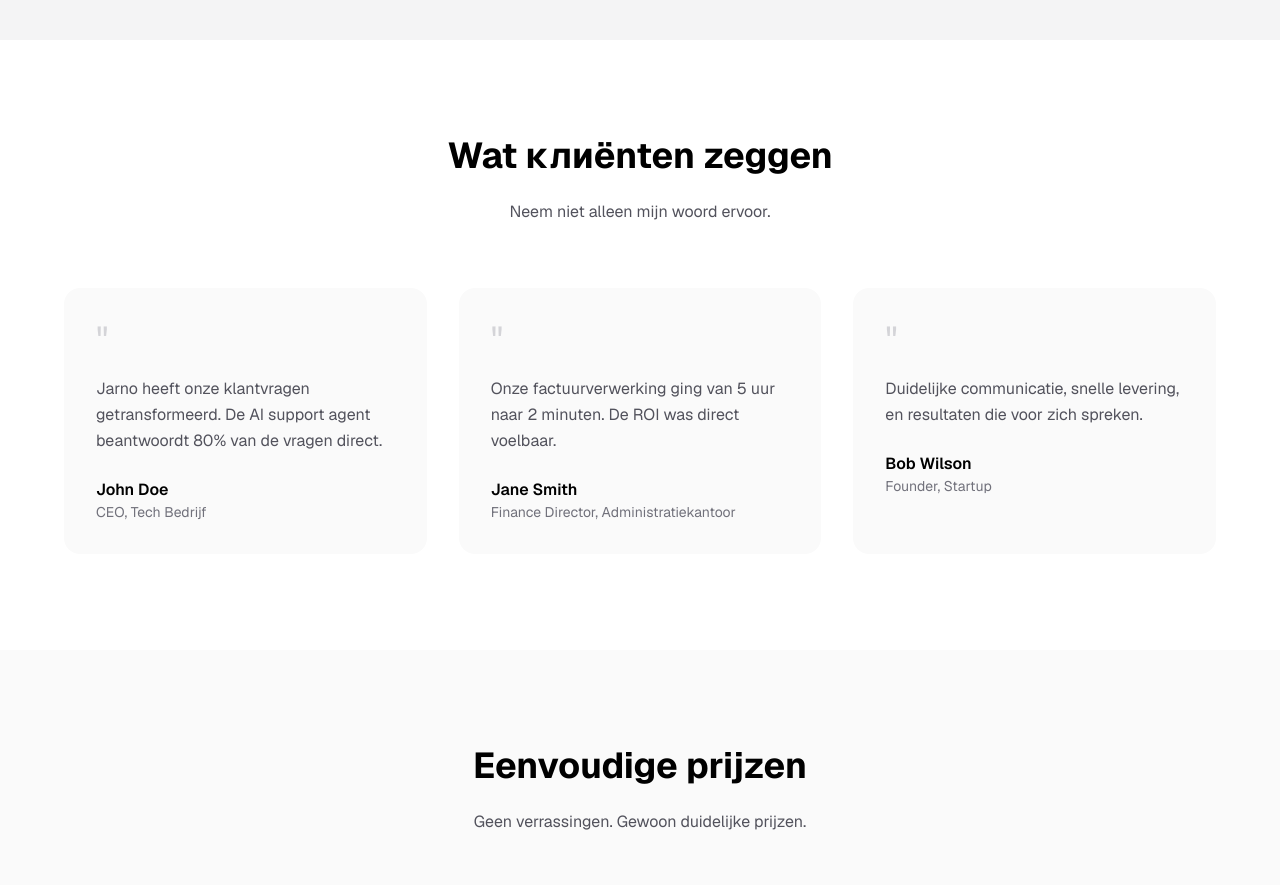
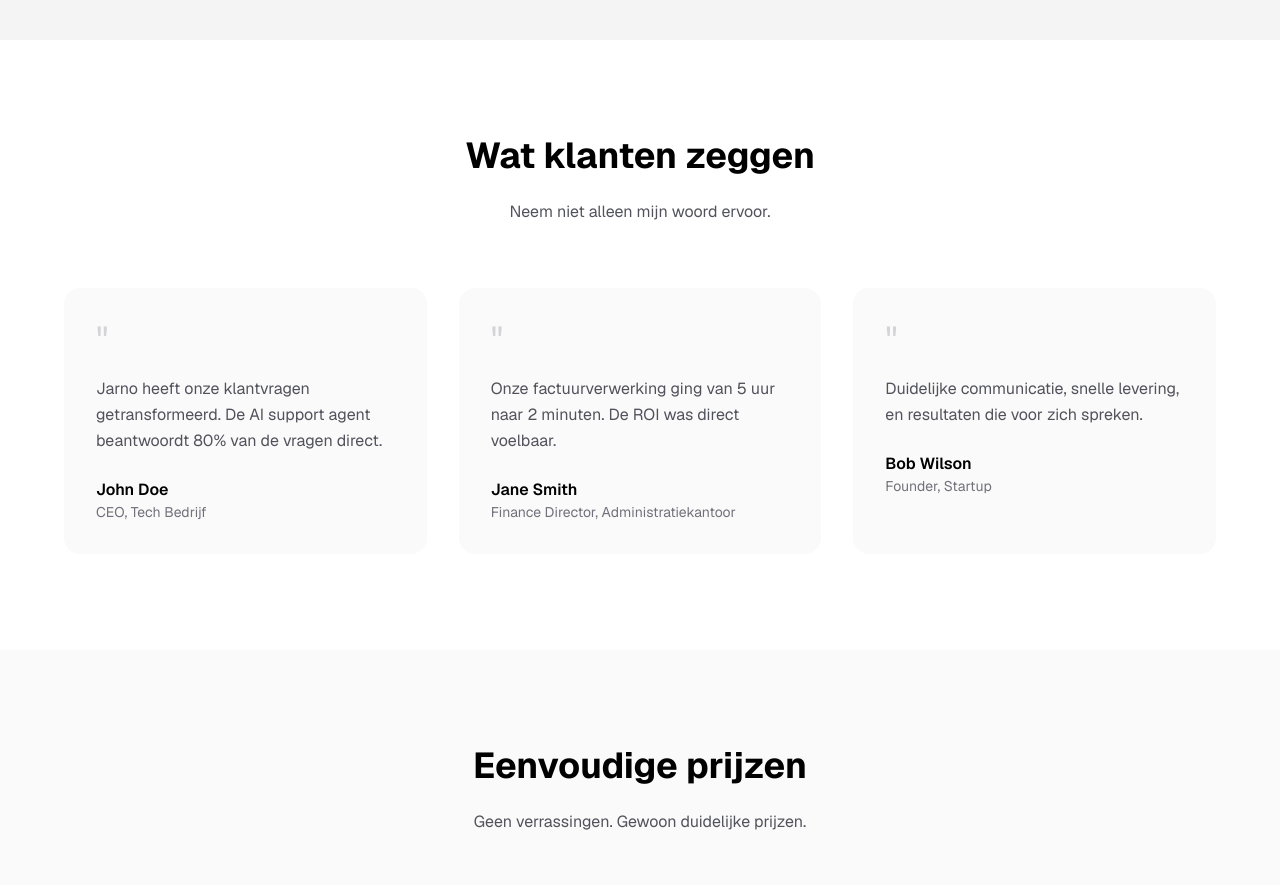
Before and after one commit to Jarno97/jsolutions, a Next.js app: page / in a window 1280 px wide. Shown: the part 2520-3405 px from the top of the page. Built offline with nearby package versions, Linux system fonts and the light colour scheme.

Commit message:
Fix typo: клиënten → klanten

```diff
--- a/src/components/Testimonials.tsx
+++ b/src/components/Testimonials.tsx
@@ -43,7 +43,7 @@ export default function Testimonials() {
       <FadeIn>
         <div className="max-w-6xl mx-auto">
           <h2 className="text-2xl md:text-4xl font-bold text-center text-black dark:text-white mb-4 md:mb-6">
-            {t("What clients say", "Wat клиënten zeggen")}
+            {t("What clients say", "Wat klanten zeggen")}
           </h2>
           <p className="text-center text-zinc-600 dark:text-zinc-400 mb-12 md:mb-16 max-w-xl mx-auto">
             {t("Don't just take my word for it.", "Neem niet alleen mijn woord ervoor.")}
```
